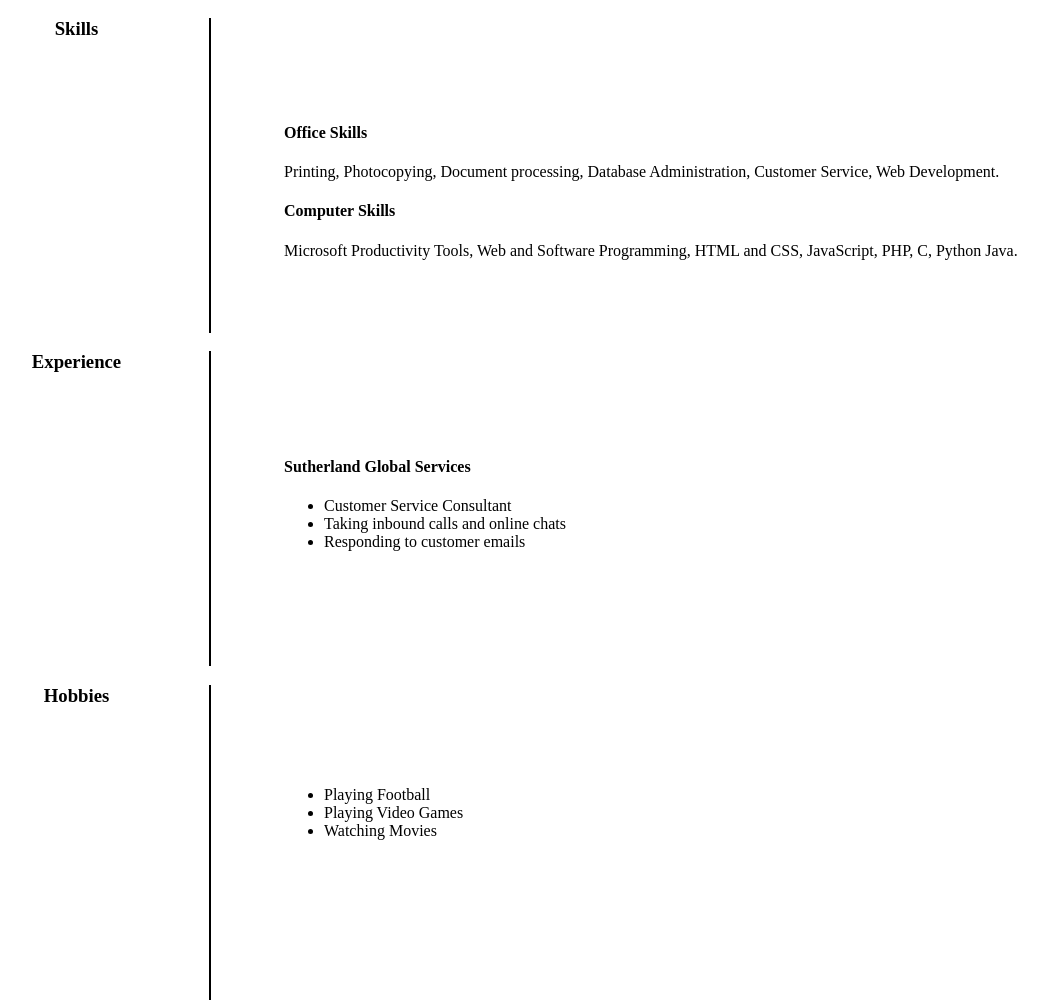
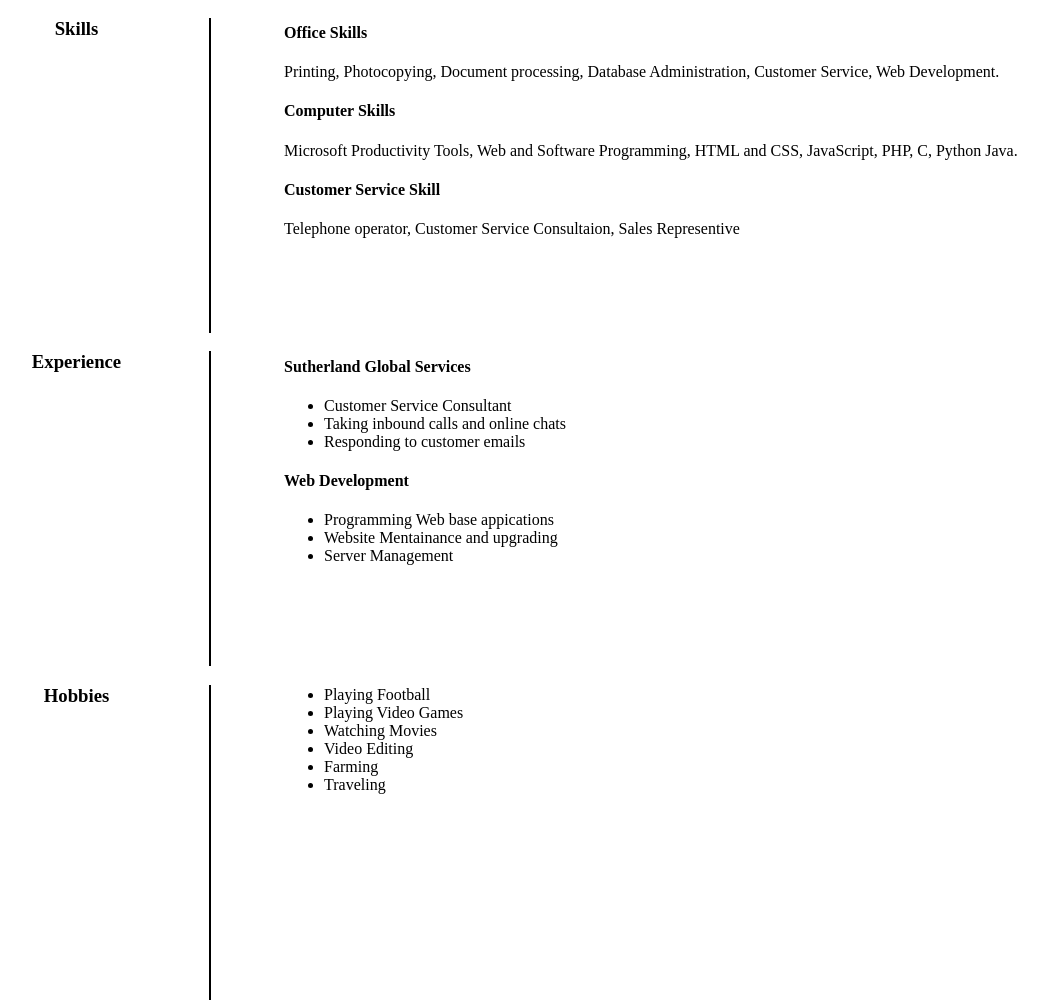
Before and after one commit to javoun/Project1_Resume-, a plain HTML site: page Index.html in a window 1280 px wide. Shown: the part 559-1562 px from the top of the page, without its empty margins (124-1172 px from the left). Drawn offline with Linux system fonts and the light colour scheme.

Commit message:
Final commit, requirments completed

```diff
--- a/Index.css
+++ b/Index.css
@@ -31,7 +31,7 @@ a{
 .educ{
     position: absolute;
     float: right;
-    margin-top: -230px;
+    margin-top: -330px;
     width:80%;
     text-align: left;
 	margin-left:400px;
@@ -53,7 +53,7 @@ img{
     -webkit-transform: rotate(-4deg);
      position: absolute;
      margin-top: -39px;
-	 margin-left: 400px;
+	 margin-left: 300px;
 }
 
 #ref{
--- a/Index.html
+++ b/Index.html
@@ -44,6 +44,10 @@
 			Microsoft Productivity Tools, Web and Software
 			Programming, HTML and CSS, JavaScript, PHP, C, Python
 			Java.
+			<h4>Customer Service Skill</h4>
+			Telephone operator, Customer Service Consultaion, Sales
+			Representive
+
 		</div>
 
 		<div class="edu"> <h3>Experience</h3> </div>
@@ -55,6 +59,12 @@
 				<li>Taking inbound calls and online chats</li>
 				<li>Responding to customer emails</li>
 			</ul>
+			<h4>Web Development</h4>
+			<ul>
+				<li>Programming Web base appications</li>
+				<li>Website Mentainance and upgrading</li>
+				<li>Server Management</li>
+			</ul>
 		</div>
 
 		<div class="edu"> <h3>Hobbies</h3> </div>
@@ -64,6 +74,9 @@
 				<li>Playing Football</li>
 				<li>Playing Video Games</li>
 				<li>Watching Movies</li>
+				<li>Video Editing</li>
+				<li>Farming</li>
+				<li>Traveling</li>
 			</ul>
 		</div>
 
```
